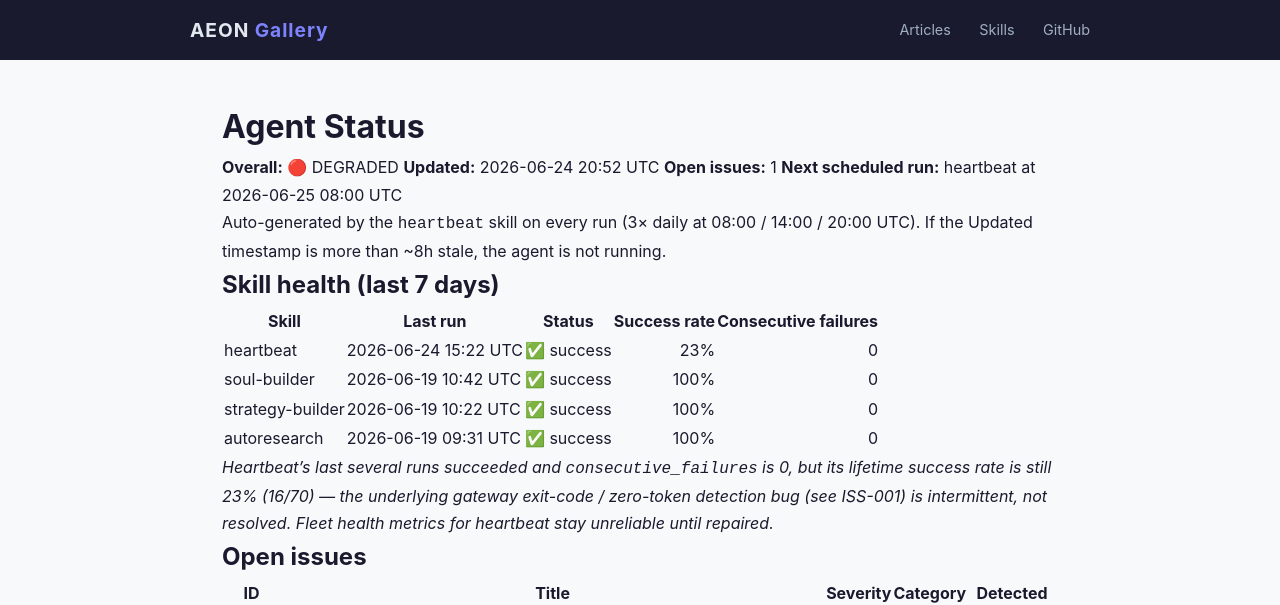
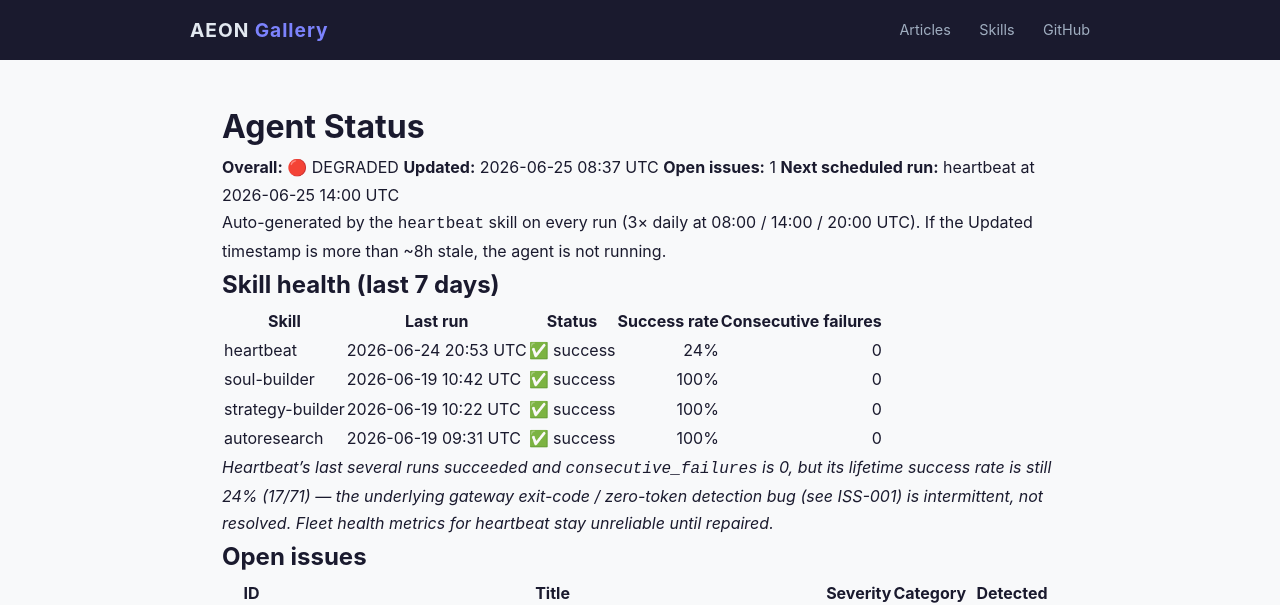
Before and after one commit to RickCrosschain/aeon, a Jekyll site: the page built from docs/status.md, in a window 1280 px wide. Shown: the top 605 px of the page. Built offline with Jekyll 4.4.1, drawn with Linux system fonts in a browser that asks for light colours.

Commit message:
chore(heartbeat): auto-commit 2026-06-25

```diff
--- a/docs/status.md
+++ b/docs/status.md
@@ -7,9 +7,9 @@
 # Agent Status
 
 **Overall:** 🔴 DEGRADED
-**Updated:** 2026-06-24 20:52 UTC
+**Updated:** 2026-06-25 08:37 UTC
 **Open issues:** 1
-**Next scheduled run:** heartbeat at 2026-06-25 08:00 UTC
+**Next scheduled run:** heartbeat at 2026-06-25 14:00 UTC
 
 Auto-generated by the `heartbeat` skill on every run (3× daily at 08:00 / 14:00 / 20:00 UTC). If the Updated timestamp is more than ~8h stale, the agent is not running.
 
@@ -17,12 +17,12 @@
 
 | Skill | Last run | Status | Success rate | Consecutive failures |
 |-------|----------|--------|-------------:|---------------------:|
-| heartbeat | 2026-06-24 15:22 UTC | ✅ success | 23% | 0 |
+| heartbeat | 2026-06-24 20:53 UTC | ✅ success | 24% | 0 |
 | soul-builder | 2026-06-19 10:42 UTC | ✅ success | 100% | 0 |
 | strategy-builder | 2026-06-19 10:22 UTC | ✅ success | 100% | 0 |
 | autoresearch | 2026-06-19 09:31 UTC | ✅ success | 100% | 0 |
 
-_Heartbeat's last several runs succeeded and `consecutive_failures` is 0, but its lifetime success rate is still 23% (16/70) — the underlying gateway exit-code / zero-token detection bug (see ISS-001) is intermittent, not resolved. Fleet health metrics for heartbeat stay unreliable until repaired._
+_Heartbeat's last several runs succeeded and `consecutive_failures` is 0, but its lifetime success rate is still 24% (17/71) — the underlying gateway exit-code / zero-token detection bug (see ISS-001) is intermittent, not resolved. Fleet health metrics for heartbeat stay unreliable until repaired._
 
 ## Open issues
 
--- a/memory/token-usage.csv
+++ b/memory/token-usage.csv
@@ -19,3 +19,4 @@
 2026-06-24,heartbeat,claude-opus-4-8,2098,4637,431670,37986
 2026-06-24,heartbeat,claude-opus-4-8,2094,5435,336746,40207
 2026-06-24,heartbeat,claude-opus-4-8,2100,6916,507937,41217
+2026-06-25,heartbeat,claude-opus-4-8,2100,4541,480118,39558
```
Also changed, not shown: memory/logs/2026-06-25.md (added, +16 -0 lines), .outputs/heartbeat.md.
